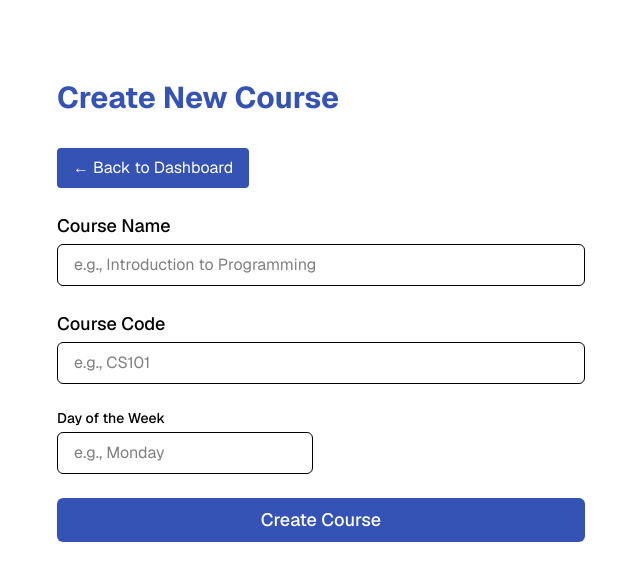
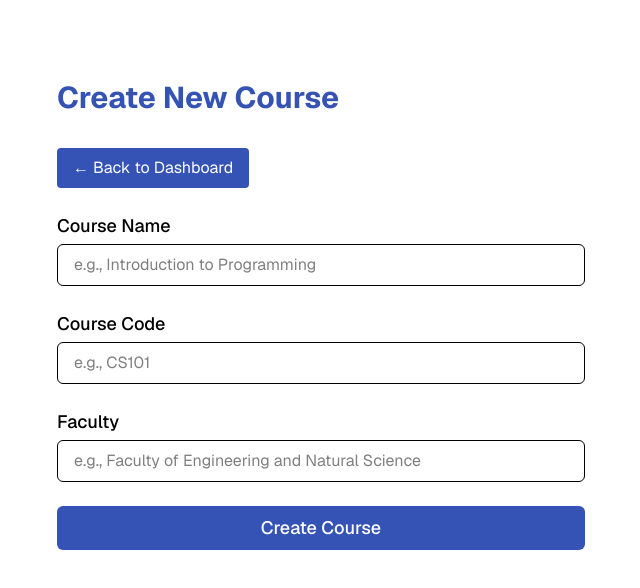
Before and after one commit to EmreArapcicUevak/Smart-Attendance-System, a Next.js app in the folder Frontend/: page /staff/create-course in a window 1280 px wide. Shown: the top 588 px of the page, without its empty margins (319-959 px from the left). Built offline with nearby package versions, Linux system fonts and the light colour scheme.

Commit message:
Create Course page, faculty in day of week out

```diff
--- a/Frontend/src/app/staff/create-course/page.tsx
+++ b/Frontend/src/app/staff/create-course/page.tsx
@@ -8,15 +8,16 @@ export default function CreateCoursePage() {
 
   const [courseName, setCourseName] = useState('');
   const [courseCode, setCourseCode] = useState('');
-  const [dayOfWeek, setDayOfWeek] = useState('');
-  const [errors, setErrors] = useState<{ name?: string; code?: string }>({});
+  const [faculty, setFaculty] = useState('');
+  const [errors, setErrors] = useState<{ name?: string; code?: string; faculty?: string }>({});
 
   const handleSubmit = (e: React.FormEvent) => {
     e.preventDefault();
-    const newErrors: { name?: string; code?: string } = {};
+    const newErrors: { name?: string; code?: string; faculty?: string } = {};
 
     if (!courseName.trim()) newErrors.name = 'Course name is required.';
     if (!courseCode.trim()) newErrors.code = 'Course code is required.';
+    if (!faculty.trim()) newErrors.faculty = 'Faculty is required.';
 
     setErrors(newErrors);
 
@@ -24,7 +25,7 @@ export default function CreateCoursePage() {
       const courseDetails = {
         courseName,
         courseCode,
-        dayOfWeek,
+        faculty,
       };
 
       console.log('Course Created:', courseDetails);
@@ -33,7 +34,7 @@ export default function CreateCoursePage() {
       // Reset fields
       setCourseName('');
       setCourseCode('');
-      setDayOfWeek('');
+      setFaculty('');
     }
   };
 
@@ -77,20 +78,17 @@ export default function CreateCoursePage() {
             {errors.code && <p className="text-red-500 text-sm mt-1">{errors.code}</p>}
           </div>
 
-          {/* New Fields Below */}
-
-          <div className="grid grid-cols-1 md:grid-cols-2 gap-4">
-            <div>
-              <label className="block text-sm font-medium mb-1">Day of the Week</label>
-              <input
-                type="text"
-                value={dayOfWeek}
-                onChange={(e) => setDayOfWeek(e.target.value)}
-                className="w-full px-4 py-2 border rounded-md"
-                placeholder="e.g., Monday"
-              />
-            </div>
-
+          {/* Faculty */}
+          <div>
+            <label className="block text-lg font-medium mb-1">Faculty</label>
+            <input
+              type="text"
+              value={faculty}
+              onChange={(e) => setFaculty(e.target.value)}
+              className="w-full px-4 py-2 border rounded-md"
+              placeholder="e.g., Faculty of Engineering and Natural Science"
+            />
+            {errors.faculty && <p className="text-red-500 text-sm mt-1">{errors.faculty}</p>}
           </div>
 
           {/* Submit */}
```
